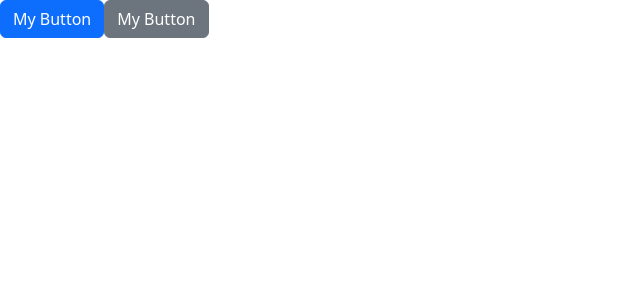
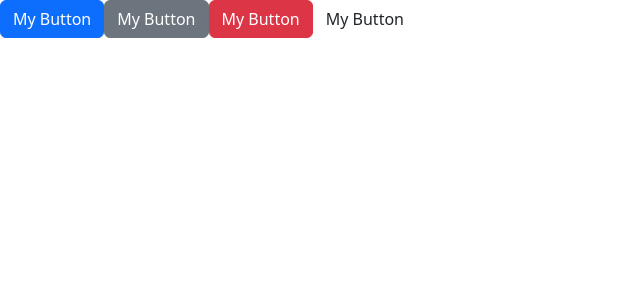
Before and after one commit to imycod/react-all-in-one, a React (Vite) app: page / in a window 1280 px wide. Shown: the top 300 px of the page, without its empty margins (0-640 px from the left). Built offline with nearby package versions, Linux system fonts and the light colour scheme.

Commit message:
feat: init base button

```diff
--- a/src/App.tsx
+++ b/src/App.tsx
@@ -3,8 +3,18 @@
 function App() {
   return (
     <div>
-      <Button color="primary" onClick={() => console.log("clicked")}>My Button</Button>
-      <Button color="secondary" onClick={() => console.log("clicked")}>My Button</Button>
+      <Button color="primary" onClick={() => console.log("clicked")}>
+        My Button
+      </Button>
+      <Button color="secondary" onClick={() => console.log("clicked")}>
+        My Button
+      </Button>
+      <Button color="danger" onClick={() => console.log("clicked")}>
+        My Button
+      </Button>
+      <Button color="aaa" onClick={() => console.log("clicked")}>
+        My Button
+      </Button>
     </div>
   );
 }
--- a/src/components/Button.tsx
+++ b/src/components/Button.tsx
@@ -1,10 +1,10 @@
 interface Props {
   children: string;
   onClick: () => void;
-  color: string;
+  color?:'primary' | 'secondary' | 'danger';
 }
 
-const Button = ({ children, onClick, color }: Props) => {
+const Button = ({ children, onClick, color='primary' }: Props) => {
   return (
     <button className={"btn btn-" + color} onClick={onClick}>
       {children}
```
